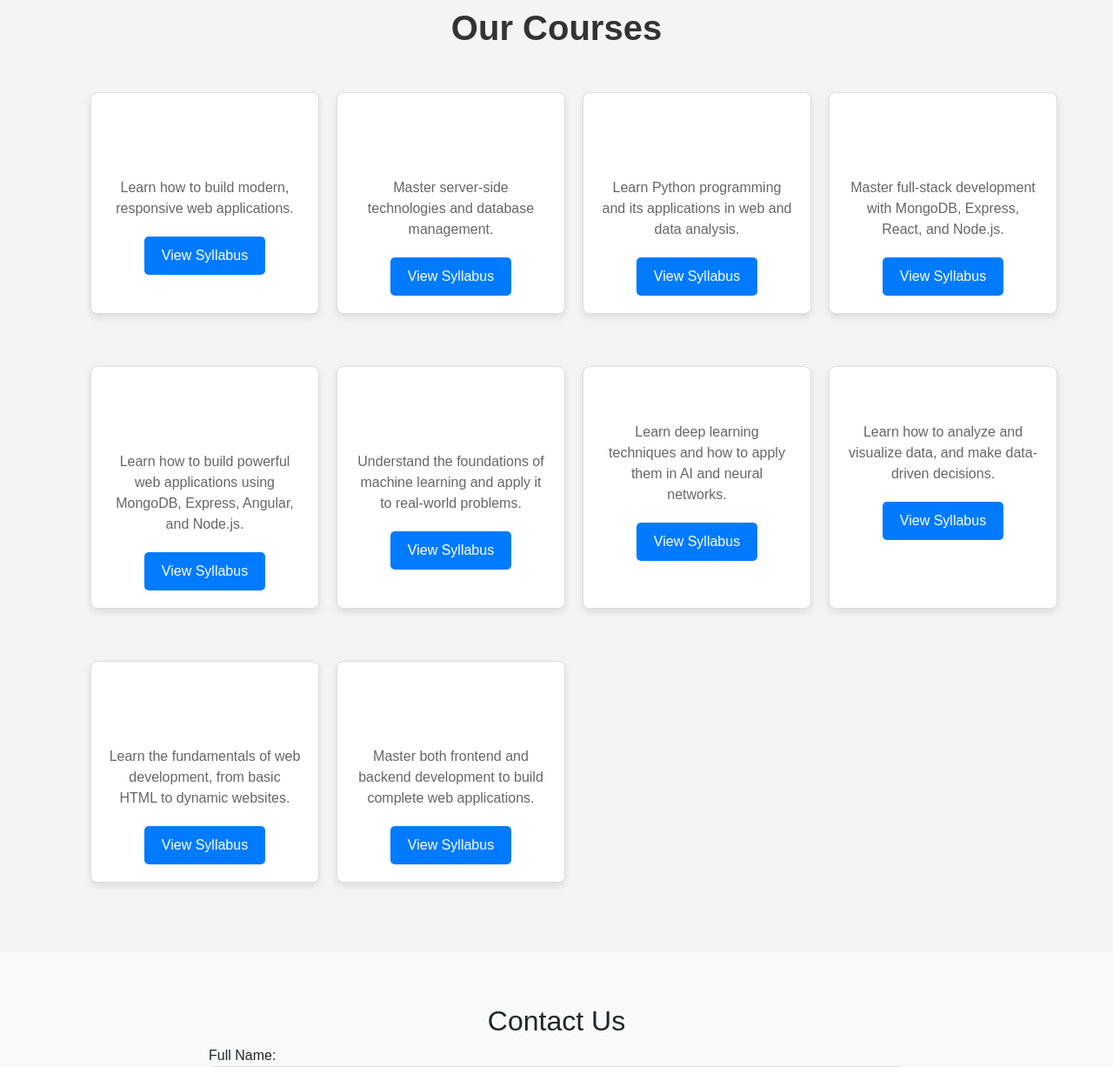
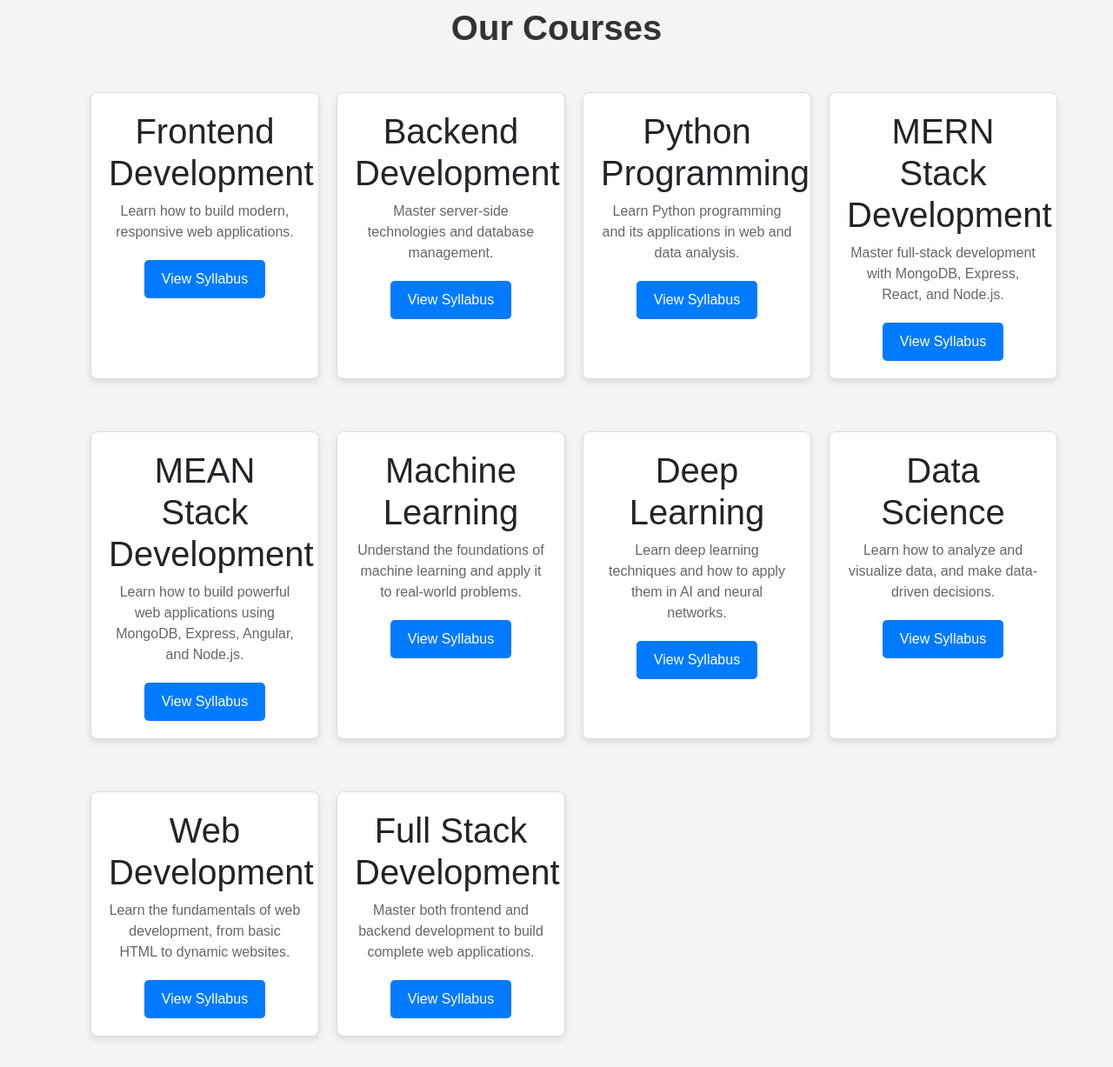
Before and after one commit to BhanuPrakashKundarapu/FutureCompilersStatic, a website: page public/index.html in a window 1280 px wide. Shown: the part 3180-4407 px from the top of the page at 87% size. Drawn offline with nearby package versions, Linux system fonts and the light colour scheme.

Commit message:
23-12-2024

```diff
--- a/public/index.html
+++ b/public/index.html
@@ -297,7 +297,7 @@
             <div class="course-categories">
                 <!-- Card 1: Frontend Development -->
                 <div class="course-card" id="frontend">
-                    <h3>Frontend Development</h3>
+                    <h1 class="text-dark">Frontend Development</h1>
                     <p class="course-description">Learn how to build modern, responsive web applications.</p>
                     <button class="syllabus-btn" onclick="toggleSyllabus('frontend-syllabus')">View Syllabus</button>
                     <div id="frontend-syllabus" class="syllabus">
@@ -314,7 +314,7 @@
 
                 <!-- Card 2: Backend Development -->
                 <div class="course-card" id="backend">
-                    <h3>Backend Development</h3>
+                    <h1 class="text-dark">Backend Development</h1>
                     <p class="course-description">Master server-side technologies and database management.</p>
                     <button class="syllabus-btn" onclick="toggleSyllabus('backend-syllabus')">View Syllabus</button>
                     <div id="backend-syllabus" class="syllabus">
@@ -331,7 +331,7 @@
 
                 <!-- Card 3: Python -->
                 <div class="course-card" id="python">
-                    <h3>Python Programming</h3>
+                    <h1 class="text-dark">Python Programming</h1>
                     <p class="course-description">Learn Python programming and its applications in web and data analysis.</p>
                     <button class="syllabus-btn" onclick="toggleSyllabus('python-syllabus')">View Syllabus</button>
                     <div id="python-syllabus" class="syllabus">
@@ -348,7 +348,7 @@
 
                 <!-- Card 4: Full Stack Development (MERN) -->
                 <div class="course-card" id="mern">
-                    <h3>MERN Stack Development</h3>
+                    <h1 class="text-dark">MERN Stack Development</h1>
                     <p class="course-description">Master full-stack development with MongoDB, Express, React, and Node.js.</p>
                     <button class="syllabus-btn" onclick="toggleSyllabus('mern-syllabus')">View Syllabus</button>
                     <div id="mern-syllabus" class="syllabus">
@@ -365,7 +365,7 @@
 
                 <!-- Card 5: Full Stack Development (MEAN) -->
                 <div class="course-card" id="mean">
-                    <h3>MEAN Stack Development</h3>
+                    <h1 class="text-dark">MEAN Stack Development</h1>
                     <p class="course-description">Learn how to build powerful web applications using MongoDB, Express, Angular, and Node.js.</p>
                     <button class="syllabus-btn" onclick="toggleSyllabus('mean-syllabus')">View Syllabus</button>
                     <div id="mean-syllabus" class="syllabus">
@@ -382,7 +382,7 @@
 
                 <!-- Card 6: Machine Learning -->
                 <div class="course-card" id="machine-learning">
-                    <h3>Machine Learning</h3>
+                    <h1 class="text-dark">Machine Learning</h1>
                     <p class="course-description">Understand the foundations of machine learning and apply it to real-world problems.</p>
                     <button class="syllabus-btn" onclick="toggleSyllabus('ml-syllabus')">View Syllabus</button>
                     <div id="ml-syllabus" class="syllabus">
@@ -399,7 +399,7 @@
 
                 <!-- Card 7: Deep Learning -->
                 <div class="course-card" id="deep-learning">
-                    <h3>Deep Learning</h3>
+                    <h1 class="text-dark">Deep Learning</h1>
                     <p class="course-description">Learn deep learning techniques and how to apply them in AI and neural networks.</p>
                     <button class="syllabus-btn" onclick="toggleSyllabus('dl-syllabus')">View Syllabus</button>
                     <div id="dl-syllabus" class="syllabus">
@@ -416,7 +416,7 @@
 
                 <!-- Card 8: Data Science -->
                 <div class="course-card" id="data-science">
-                    <h3>Data Science</h3>
+                    <h1 class="text-dark">Data Science</h1>
                     <p class="course-description">Learn how to analyze and visualize data, and make data-driven decisions.</p>
                     <button class="syllabus-btn" onclick="toggleSyllabus('ds-syllabus')">View Syllabus</button>
                     <div id="ds-syllabus" class="syllabus">
@@ -433,7 +433,7 @@
 
                 <!-- Card 9: Web Development -->
                 <div class="course-card" id="web-development">
-                    <h3>Web Development</h3>
+                    <h1 class="text-dark">Web Development</h1>
                     <p class="course-description">Learn the fundamentals of web development, from basic HTML to dynamic websites.</p>
                     <button class="syllabus-btn" onclick="toggleSyllabus('webdev-syllabus')">View Syllabus</button>
                     <div id="webdev-syllabus" class="syllabus">
@@ -450,7 +450,7 @@
 
                 <!-- Card 10: Full Stack Development -->
                 <div class="course-card" id="full-stack">
-                    <h3>Full Stack Development</h3>
+                    <h1 class="text-dark">Full Stack Development</h1>
                     <p class="course-description">Master both frontend and backend development to build complete web applications.</p>
                     <button class="syllabus-btn" onclick="toggleSyllabus('fullstack-syllabus')">View Syllabus</button>
                     <div id="fullstack-syllabus" class="syllabus">
```
